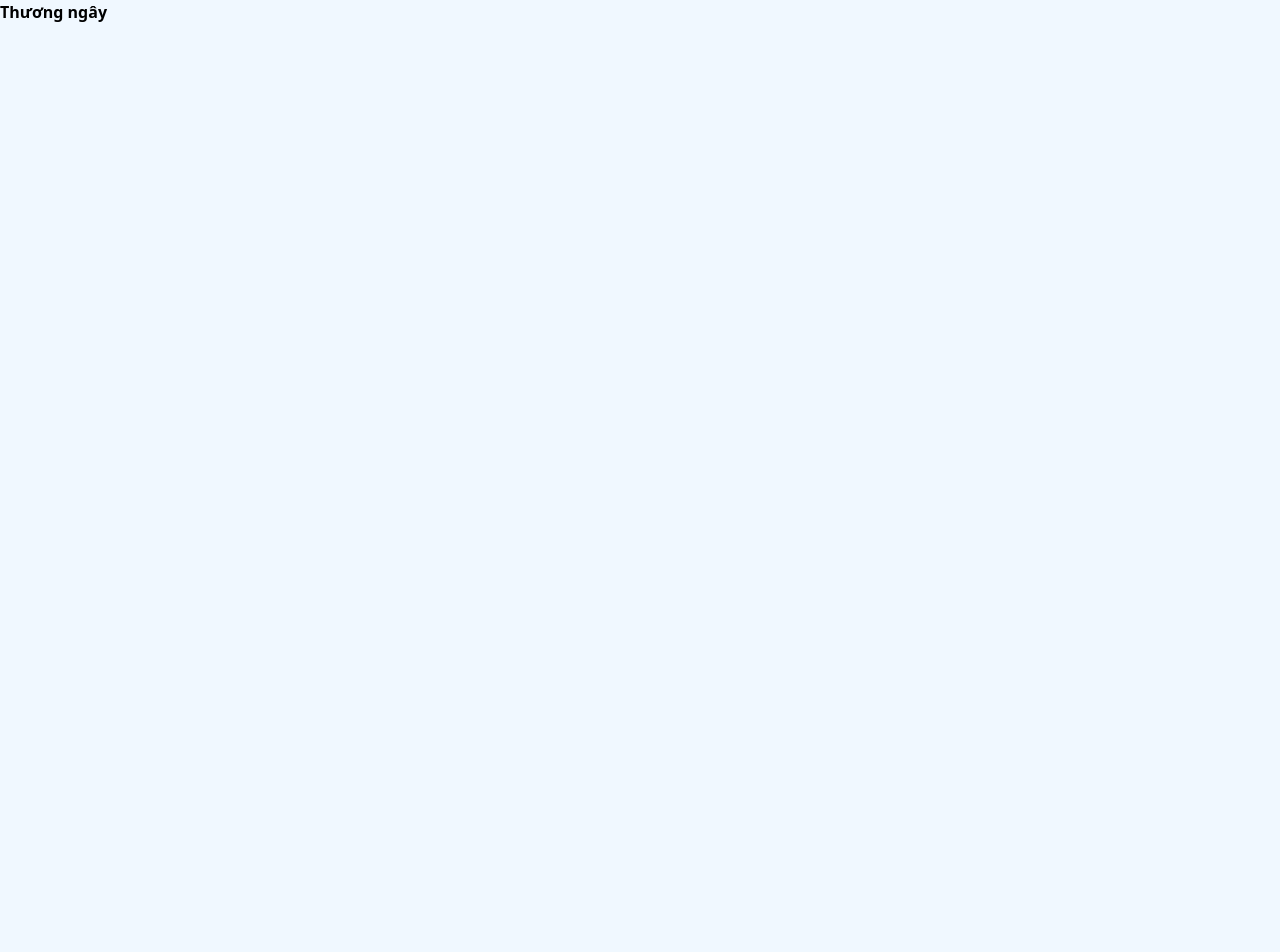
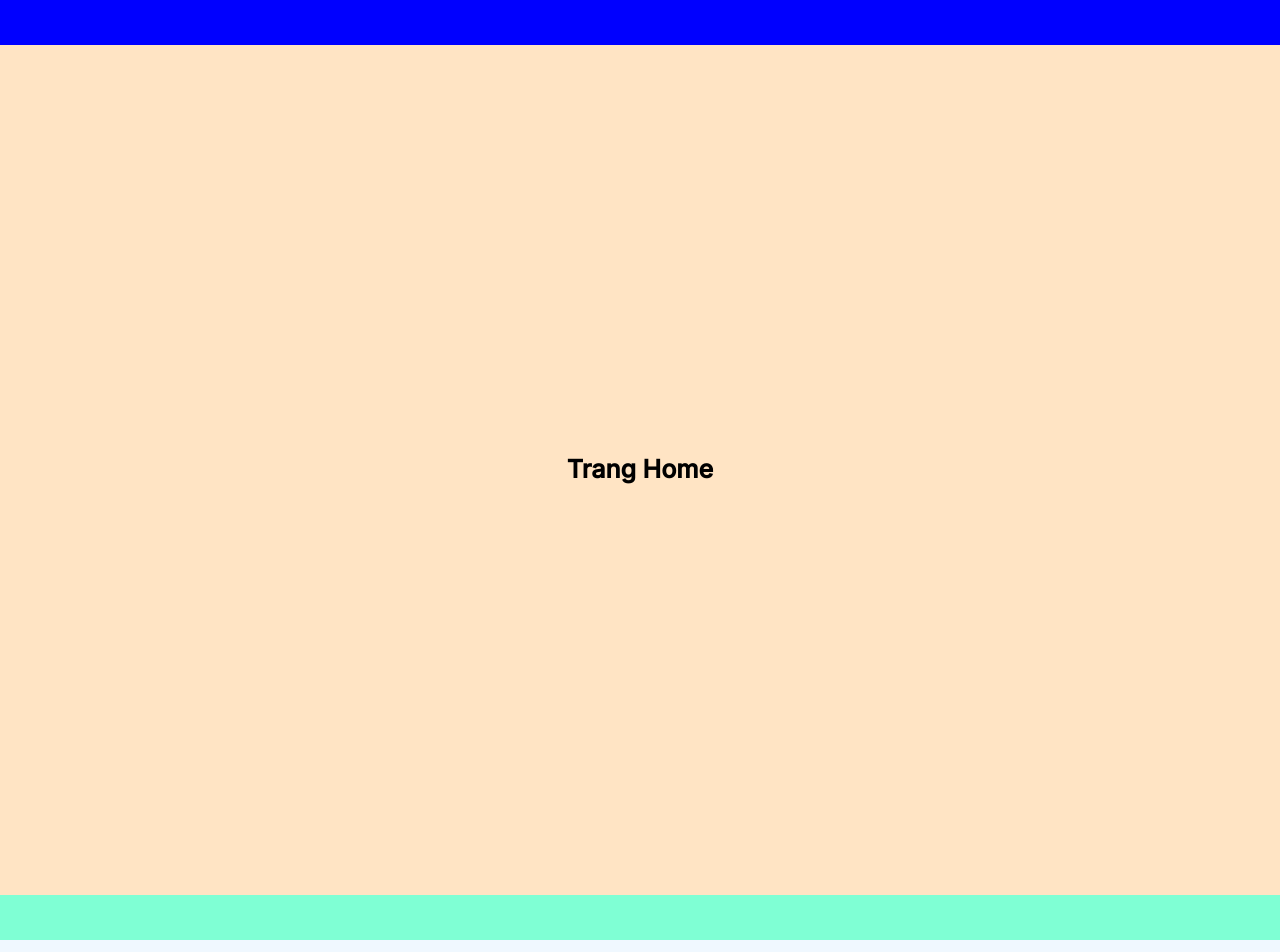
Before and after one commit to caoduythanh1997/thumua-phelieu, a Next.js app: page / in a window 1280 px wide. Shown: the top 952 px of the page. Built offline with nearby package versions, Linux system fonts and the light colour scheme.

Commit message:
Update Blog Page

```diff
--- /dev/null
+++ b/src/app/blog/page.tsx
@@ -0,0 +1,8 @@
+import '../globals.css';
+export default function BlogPage() {
+    return(
+        <div className='main'>
+            <p>Trang blog</p>
+        </div>
+    )
+};
--- /dev/null
+++ b/src/app/footer.tsx
@@ -0,0 +1,8 @@
+export default function fot()
+{
+    return (
+        <div>
+          <b>ABC</b>
+        </div>
+      )
+}
--- a/src/app/globals.css
+++ b/src/app/globals.css
@@ -19,10 +19,32 @@
 body {
   background-color: aliceblue;
   width: 100%;
-  height: 3000px;
+  height: 850px;
 }
-
+footer{
+  width: 100%;
+  height: 45px;
+  background-color: aquamarine;
+  text-align: center;
+  line-height: 45px;
+}
+header{
+  width: 100%;
+  height: 45px;
+  background-color: blue;
+  text-align: center;
+  line-height: 45px;
+}
 .main{
-
-
+  background-color: bisque;
+  width: 100%;
+  height: 100%;
+  text-align: center;
+  display: flex;
+  justify-content: center;
+  align-items: center;
 }
+.main p{
+  font-size: 25px;
+  font-weight: 600;
+}
--- a/src/app/layout.tsx
+++ b/src/app/layout.tsx
@@ -1,22 +1,23 @@
 import './globals.css'
 import type { Metadata } from 'next'
 import { Inter } from 'next/font/google'
+import {  ReactNode } from 'react'
 
-const inter = Inter({ subsets: ['latin'] })
+const inter = Inter({ subsets: ['latin'] , weight:"500"})
 
 export const metadata: Metadata = {
   title: 'Thu mua phế liệu miền bắc',
-  description: 'Tổng công ty phế liệu việt nam',
+  description: 'Tổng công ty thu mua phế liệu việt nam',
 }
-
-export default function RootLayout({
-  children,
-}: {
-  children: React.ReactNode
-}) {
+export default function RootLayout({children} : {children:ReactNode})
+{
   return (
     <html lang="en">
-      <body className="main">{children}</body>
+      <body className={inter.className}>
+        <header className=''></header>
+              {children}
+        <footer></footer>
+        </body>
     </html>
   )
 }
--- a/src/app/page.tsx
+++ b/src/app/page.tsx
@@ -1,9 +1,9 @@
-import Image from 'next/image'
+import './globals.css';
 
 export default function Home() {
   return (
-    <div>
-      <b>Thương ngây</b>
+    <div className='main'>
+      <p>Trang Home</p>
     </div>
   )
 }
```
